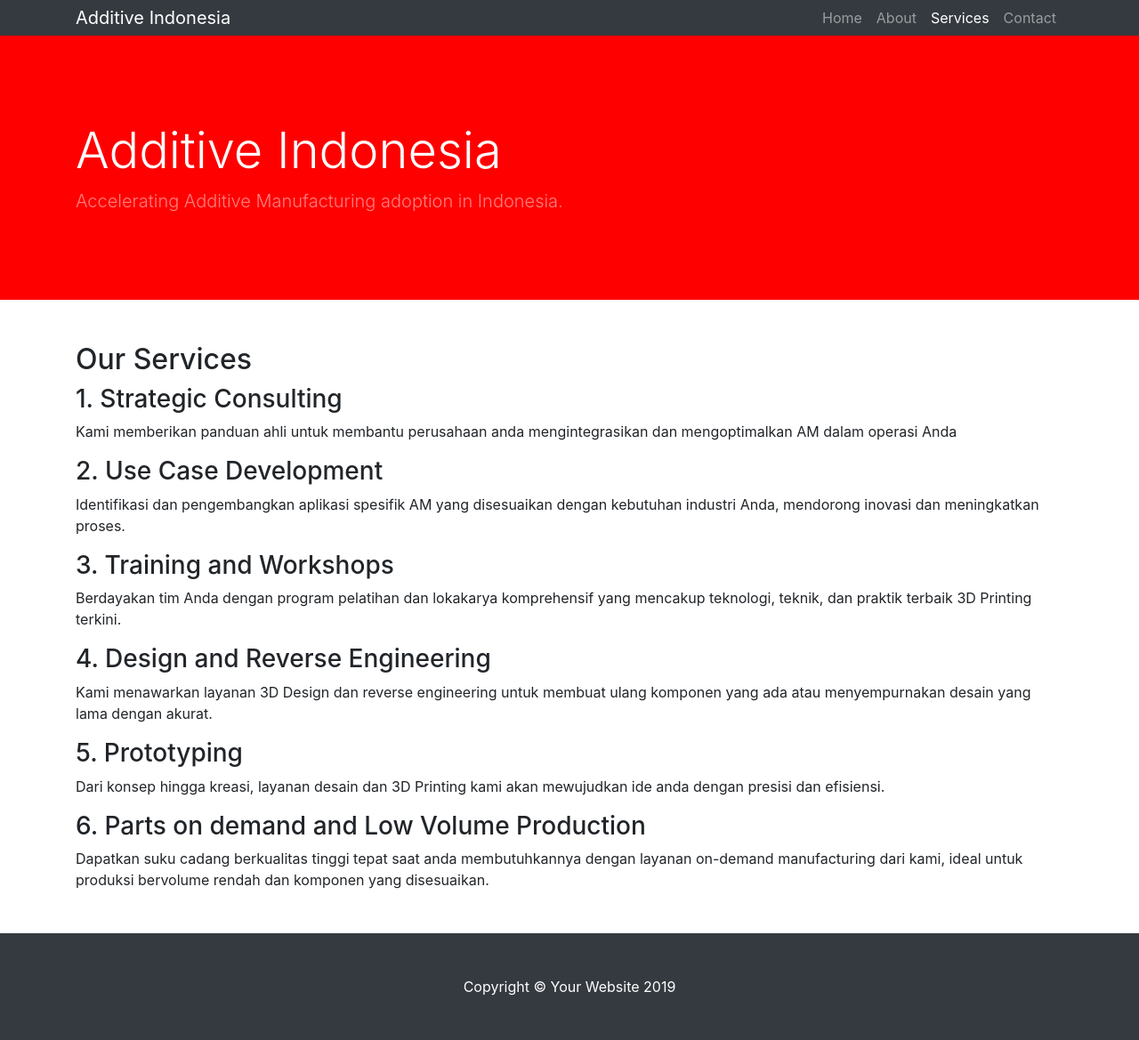
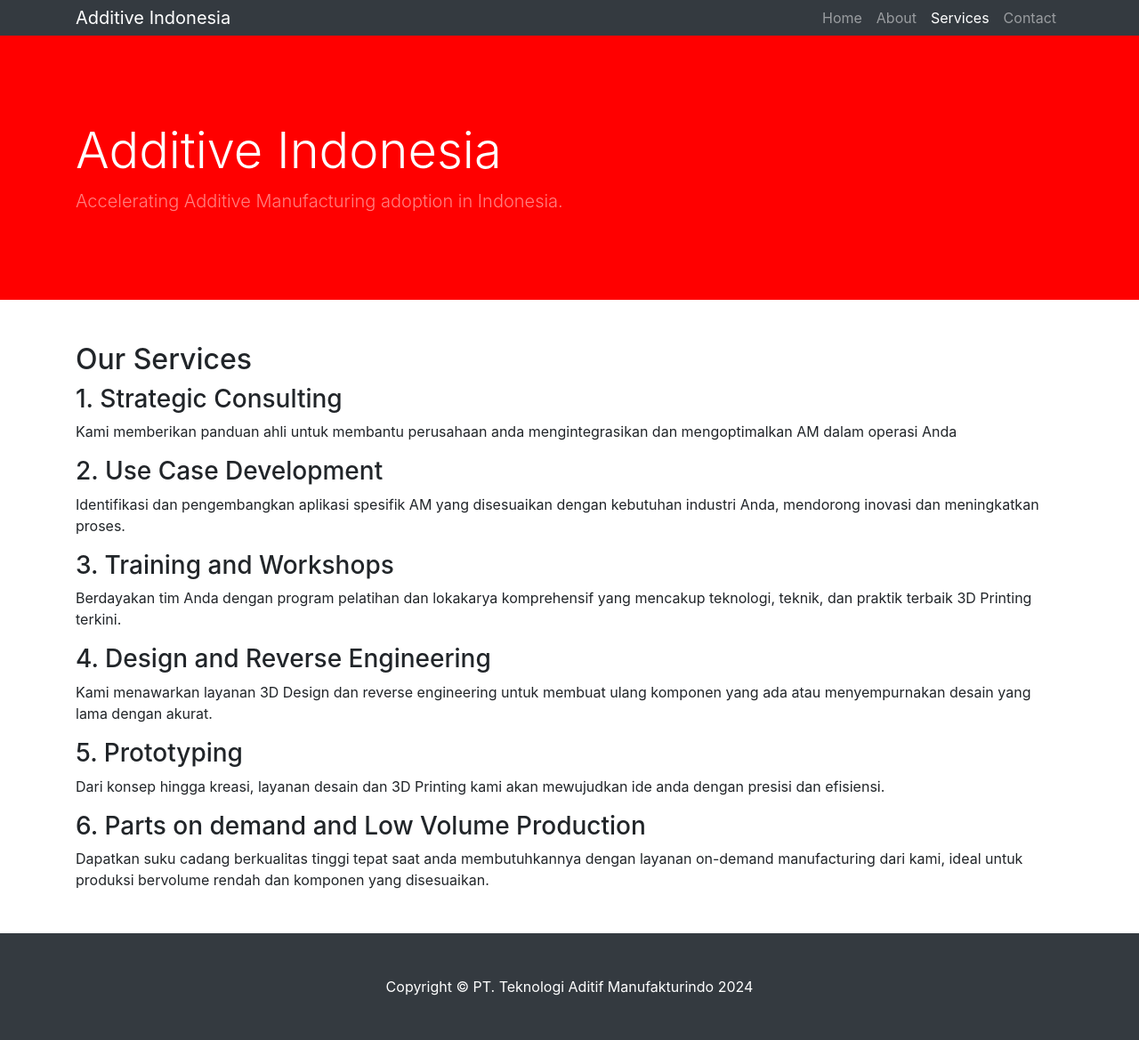
Before and after one commit to rlim338/additive-indonesia.github.io, a Jekyll site: the page built from _pages/services.md, in a window 1280 px wide. Shown: the whole page at 89% size. Built offline with Jekyll 4.4.1, drawn with Linux system fonts in a browser that asks for light colours; our own code applies the rules of GitHub Pages for plain Markdown files.

Commit message:
Update footer.html

```diff
--- a/_includes/footer.html
+++ b/_includes/footer.html
@@ -2,7 +2,7 @@
 <footer class="py-5 bg-dark">
   <div class="container">
     <p class="m-0 text-center text-white">
-      Copyright &copy; Your Website 2019
+      Copyright &copy; PT. Teknologi Aditif Manufakturindo 2024
     </p>
   </div>
   <!-- /.container -->
```
